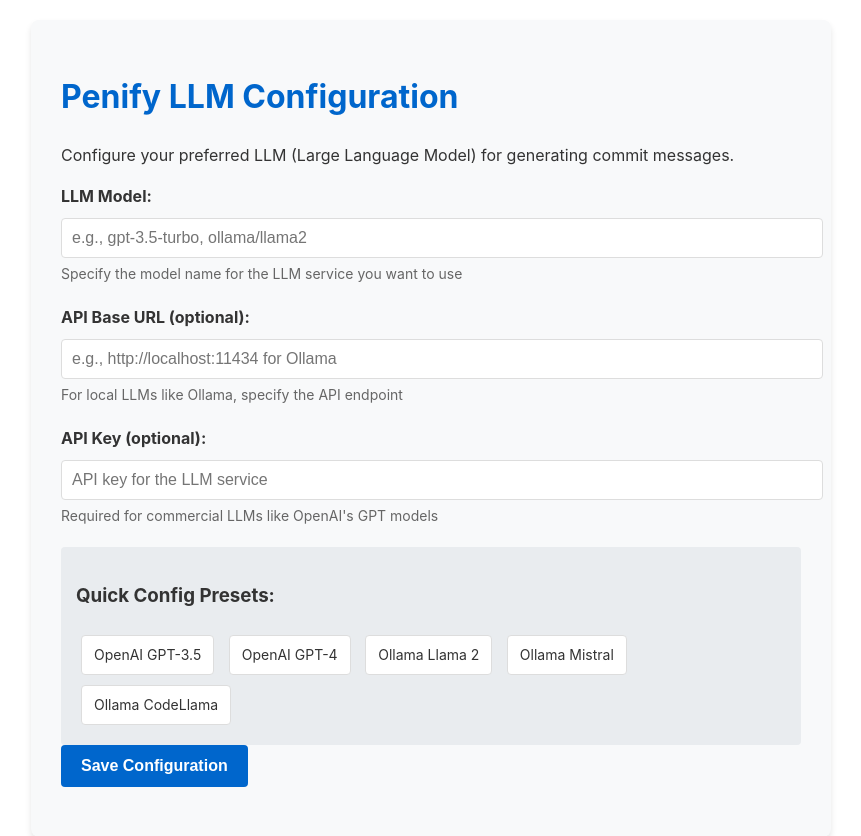
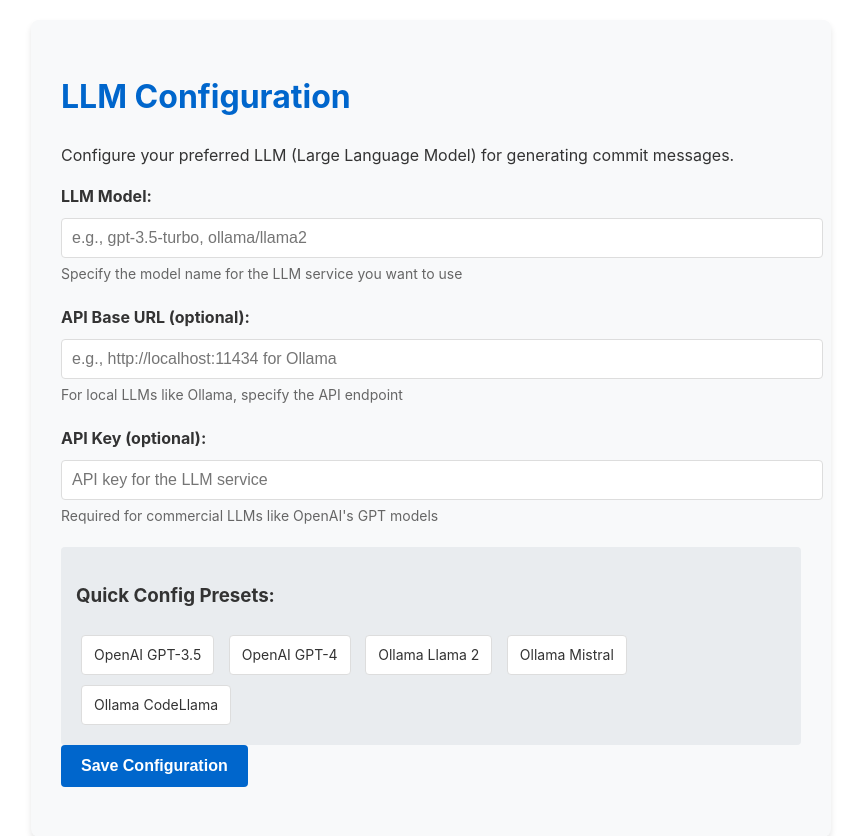
Before and after one commit to SingularityX-ai/penify-cli, a Python web app: template penify_hook/templates/llm_config.html in a window 1280 px wide. Shown: the top 836 px of the page, without its empty margins (209-1070 px from the left). Run offline with Jinja, Linux system fonts and the light colour scheme; the template is opened without the code that fills it, so the values that code supplies are empty.

Commit message:
fix: Update LLM configuration template title for consistency

```diff
--- a/penify_hook/templates/llm_config.html
+++ b/penify_hook/templates/llm_config.html
@@ -1,7 +1,7 @@
 <!DOCTYPE html>
 <html>
 <head>
-    <title>Penify LLM Configuration</title>
+    <title>LLM Configuration</title>
     <meta name="viewport" content="width=device-width, initial-scale=1">
     <style>
         body {
@@ -87,7 +87,7 @@
 </head>
 <body>
     <div class="container">
-        <h1>Penify LLM Configuration</h1>
+        <h1>LLM Configuration</h1>
         <p>Configure your preferred LLM (Large Language Model) for generating commit messages.</p>
 
         <form id="llm-config-form">
```
